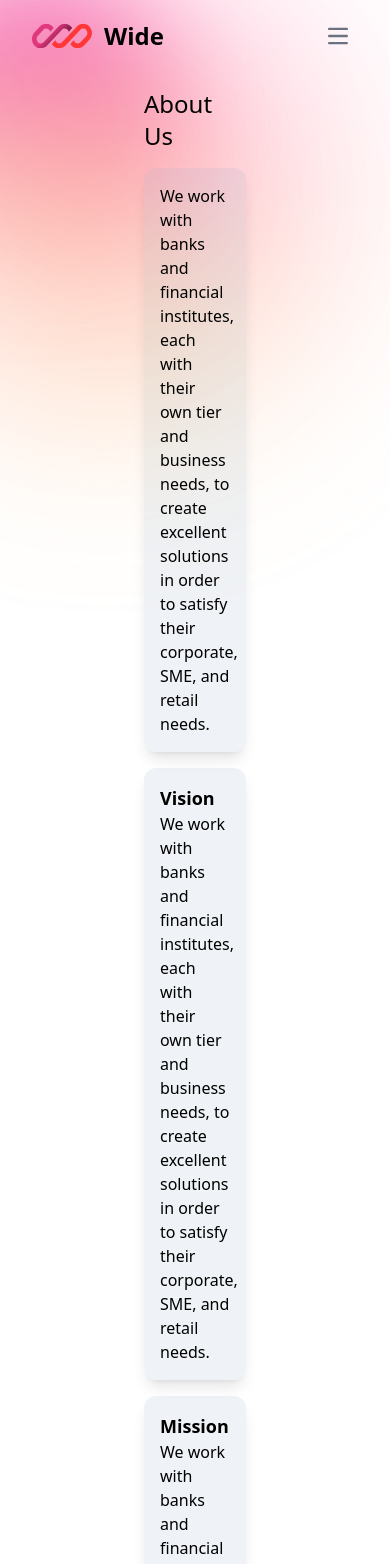
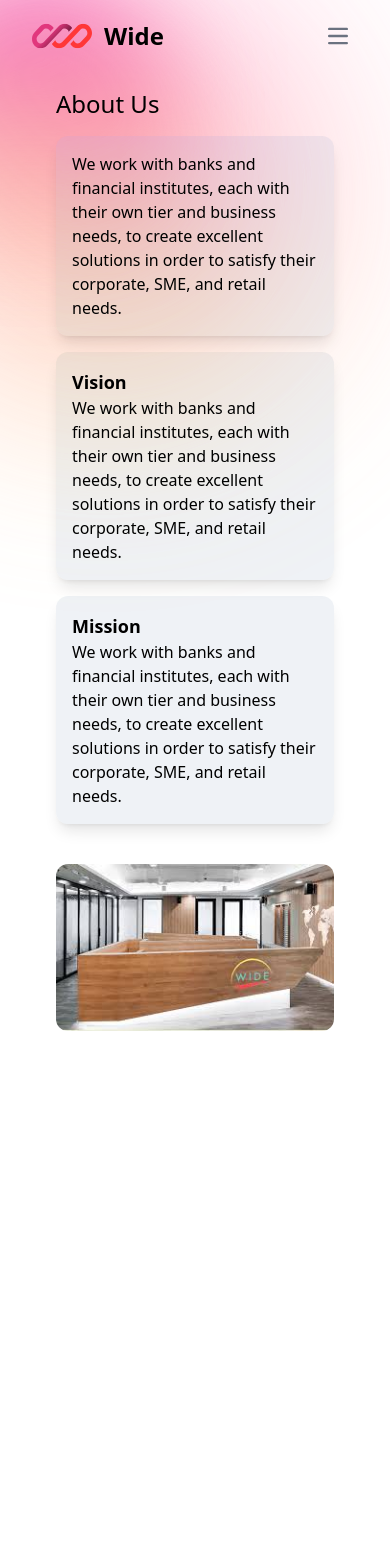
Before and after one commit to ouzymaulana/wti-app, a React (Vite) app: page /about in a window 390 px wide. Shown: the top 1564 px of the page. After the commit the page ends 1051 px from the top, so only its background shows below. Built offline with nearby package versions, Linux system fonts and the light colour scheme.

Commit message:
fixing responsive ui

```diff
--- a/src/Components/About/index.tsx
+++ b/src/Components/About/index.tsx
@@ -12,7 +12,7 @@ const About = () => {
   }, []);
 
   return (
-    <div className='px-32'>
+    <div className='px-32 max-sm:px-10'>
       <p className='text-2xl font-medium'>About Us</p>
       <div className='flex max-lg:flex-col gap-6'>
         <div className='flex-1'>
@@ -33,8 +33,8 @@ const About = () => {
               </div>
             </div>
         </div>
-        <div className='flex-1 mt-4 flex justify-center items-center'>
-          <img className='rounded-xl w-4/5' src="/images.jpeg" alt="foto" data-aos='fade-up-right' />
+        <div className='flex-1 mt-4 flex justify-center items-center max-sm:mb-5'>
+          <img className='rounded-xl w-4/5 max-sm:w-full' src="/images.jpeg" alt="foto" data-aos='fade-up-right' />
         </div>
       </div>
     </div>
--- a/src/Components/Home/index.tsx
+++ b/src/Components/Home/index.tsx
@@ -11,13 +11,13 @@ const Home = () => {
   }, []);
 
   return (
-    <div className='flex gap-6 mt-8'>
+    <div className='flex gap-6 mt-8 max-sm:flex-col-reverse'>
       <div className='flex-1 pl-10 flex flex-col items-center justify-center gap-4' data-aos="fade-up">
-        <p className='text-6xl font-conforter'>The Feature Is In Your Hands</p>
+        <p className='text-6xl font-conforter max-sm:text-4xl'>The Feature Is In Your Hands</p>
         <p className='text-xl'>We provide fast and flexible solutions, designed for you to serve your customers and face the challenges of the future</p>
       </div>
       <div className='flex-1 flex justify-center' data-aos="fade-down">
-        <img src="/Image.svg" alt="home" width={450} />
+        <img src="/Image.svg" alt="home" className='max-sm:w-5/6 max-sm:h-5/6' width={450} />
       </div>
     </div>
   )
--- a/src/Components/Layout/Navbar/index.tsx
+++ b/src/Components/Layout/Navbar/index.tsx
@@ -1,5 +1,5 @@
 import React, { useState } from "react";
-import { Link, useNavigate } from "react-router-dom";
+import { useNavigate } from "react-router-dom";
 
 const Navbar = () => {
   const navigate = useNavigate();
@@ -11,7 +11,7 @@ const Navbar = () => {
   }
 
   return (
-    <nav className="bg-transparent border-gray-200 sticky top-0">
+    <nav className="border-gray-200 sticky top-0">
       <div className="max-w-screen-xl flex flex-wrap items-center justify-between mx-auto py-4 px-8">
         <a href="https://www.widetechnologies.co.id/" className="flex items-center space-x-3 rtl:space-x-reverse">
             <img src="/logo.svg" className="h-8" height={800} width={60} alt="Logo" />
```
